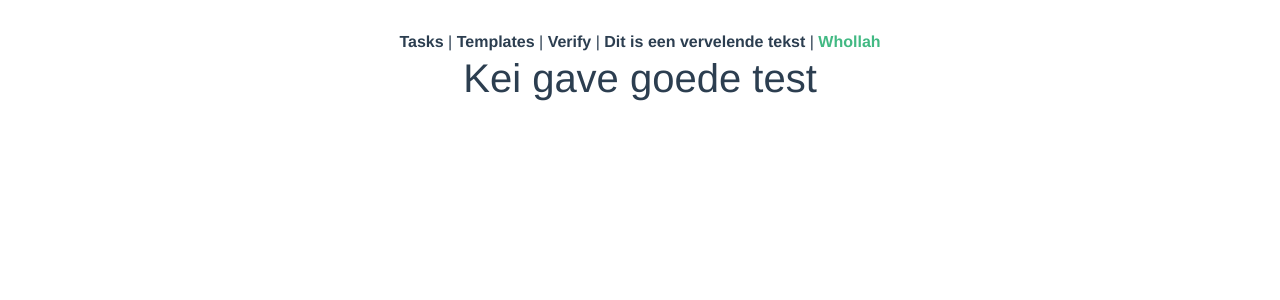
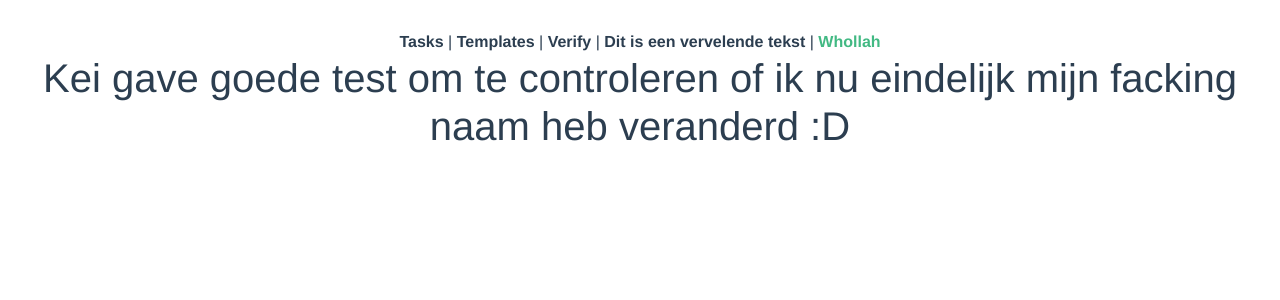
Before and after one commit to bierteam/housekeeping-pwa, a Vue app in the folder frontend/: page /test in a window 1280 px wide. Shown: the top 300 px of the page. Built offline with nearby package versions, Linux system fonts and the light colour scheme.

Commit message:
dit is ieen test

```diff
--- a/frontend/src/views/test.vue
+++ b/frontend/src/views/test.vue
@@ -1,5 +1,5 @@
 <template>
   <div>
-    <h1>Kei gave goede test</h1>
+    <h1>Kei gave goede test om te controleren of ik nu eindelijk mijn facking naam heb veranderd :D</h1>
   </div>
 </template>
```
Also changed, not shown: 1 other file (tests, documents, lock files or other folders).
